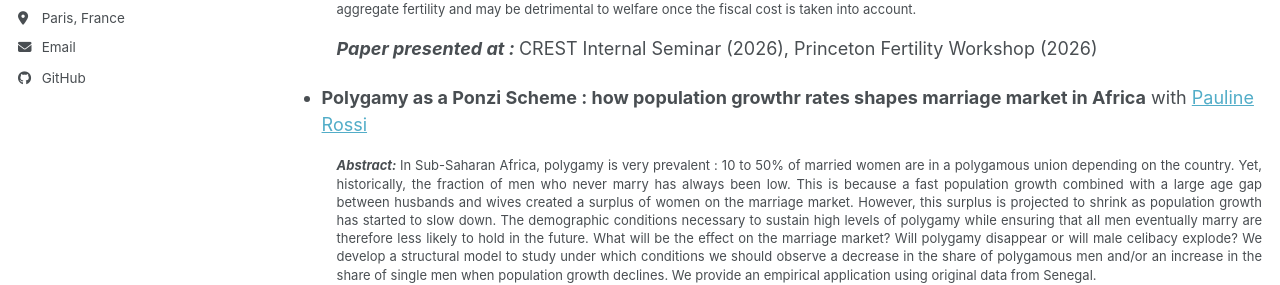
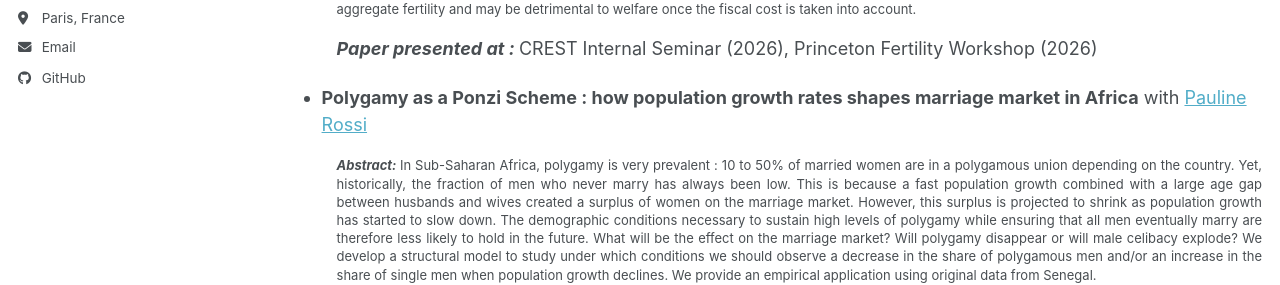
Before and after one commit to LaurineMir/laurinemir.github.io, a Jekyll site: the page built from _pages/publications.md, in a window 1280 px wide and 1015 px high. Shown: the part 437-722 px from the top of the window. Built offline with Jekyll 4.4.1, drawn with Linux system fonts in a browser that asks for light colours; a script bundle is joined from its source files by our own code; library files that are not in the unit come from our copies.

Commit message:
change description

```diff
--- a/_pages/publications.md
+++ b/_pages/publications.md
@@ -16,7 +16,7 @@ In low-fertility countries, desired fertility exceeds realized fertility: people
 
 <p style="line-height: 1.4; text-align: justify; margin-left: 55px;"><strong><em>Paper presented at : </em></strong>CREST Internal Seminar (2026), Princeton Fertility Workshop (2026) </p>
 
-* **Polygamy as a Ponzi Scheme : how population growthr rates shapes marriage market in Africa** with [Pauline Rossi](https://sites.google.com/site/paulinerossimoulin/home)
+* **Polygamy as a Ponzi Scheme : how population growth rates shapes marriage market in Africa** with [Pauline Rossi](https://sites.google.com/site/paulinerossimoulin/home)
 
 <font size="2"> <p style="line-height: 1.4; text-align: justify; margin-left: 55px;">
 <strong><em>Abstract: </em></strong>
```
